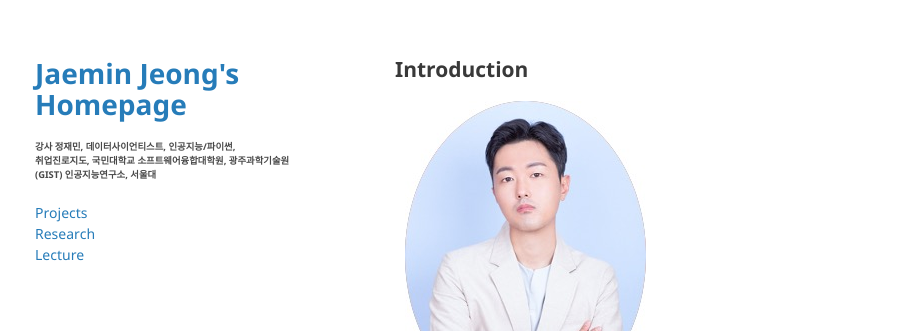
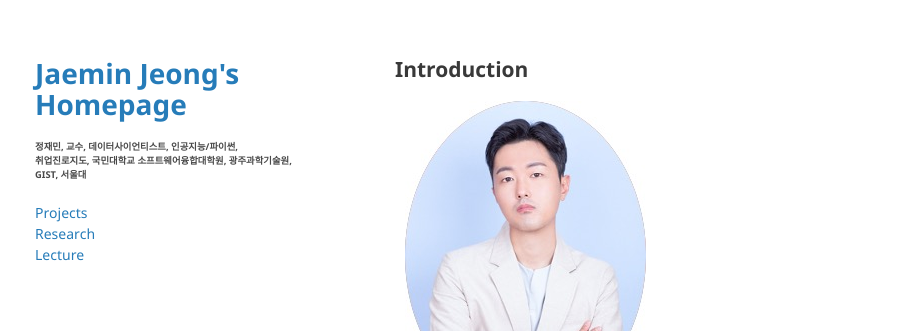
Before and after one commit to jaeminjjung/jaeminjjung.github.io, a Jekyll site: the page built from index.md, in a window 1280 px wide. Shown: the top 331 px of the page, without its empty margins (175-1092 px from the left). Built offline with Jekyll 4.4.1, drawn with Linux system fonts in a browser that asks for light colours; our own code applies the rules of GitHub Pages for plain Markdown files.

Commit message:
Update _config.yml

```diff
--- a/_config.yml
+++ b/_config.yml
@@ -1,6 +1,6 @@
 title: Jaemin Jeong's Homepage
-logo: http://github.com/dscoool/dscoool.github.io/raw/main/assets/img/j_logo.png
-description: 강사 정재민, 데이터사이언티스트, 인공지능/파이썬, <br/>취업진로지도, 국민대학교 소프트웨어융합대학원, 광주과학기술원 (GIST) 인공지능연구소, 서울대
+logo:
+description: 정재민, 교수, 데이터사이언티스트, 인공지능/파이썬, <br/>취업진로지도, 국민대학교 소프트웨어융합대학원, 광주과학기술원, GIST, 서울대
 show_downloads: false
-google_analytics: G-G3H4KZV2D8
+google_analytics: G-3NW1FL0N7N
 theme: jekyll-theme-minimal
```
